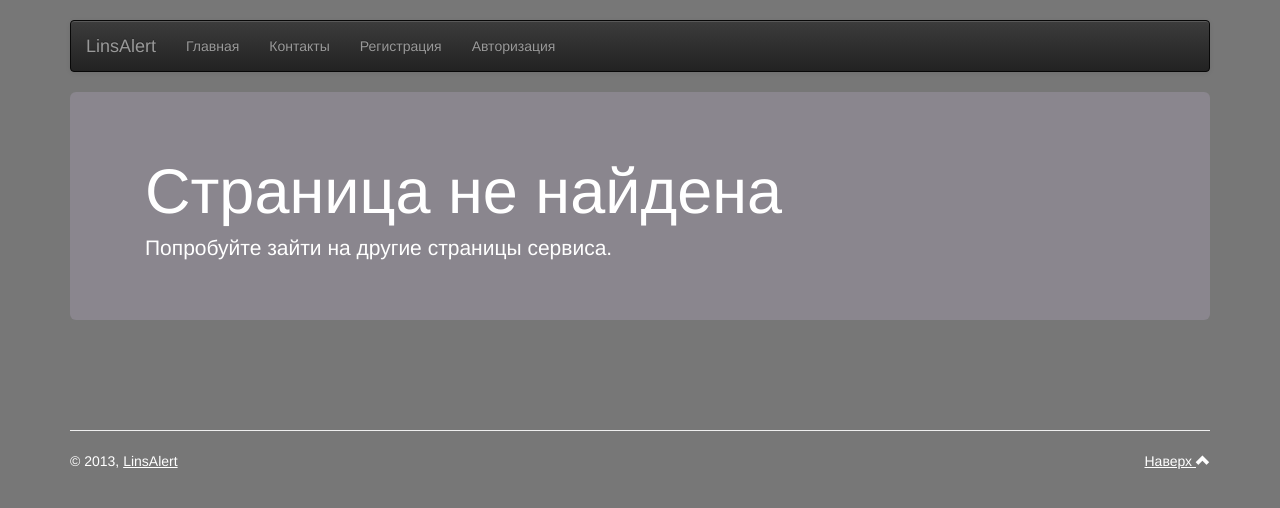
After one commit to ShpuntiK/lins_alert, a Django app: template app/templates/404.html in a window 1280 px wide. The commit adds this page. Shown: the top 508 px of the page. Run offline with Django 3.2, Linux system fonts and the light colour scheme; the template is opened without the code that fills it, so the values that code supplies are empty; some libraries are stand-ins or nearby versions.

Commit message:
Add 404.html template

```diff
--- /dev/null
+++ b/app/templates/404.html
@@ -0,0 +1,16 @@
+{% extends 'base.html' %}
+
+{% block title%}
+LinsAlert - страница не найдена (404)
+{% endblock %}
+
+{% block content %}
+<div class="container">
+	<div class="jumbotron">
+		<div class="container">
+			<h1>Страница не найдена</h1>
+			<p>Попробуйте зайти на другие страницы сервиса.</p>
+		</div>
+	</div>
+</div>
+{% endblock %}
--- a/app/templates/sign_in.html
+++ b/app/templates/sign_in.html
@@ -32,10 +32,6 @@ active
 			{% endfor %}
 		{% endif %}
 
-		<p style="margin-top: 10px;">
-			<a class="link" href="/reset_password/">Забыли пароль?</a>
-		</p>
-
 		{% if form.non_field_errors %}
 			{% for error in form.non_field_errors %}
 				<div class="alert alert-danger alert-dismissable">
```
